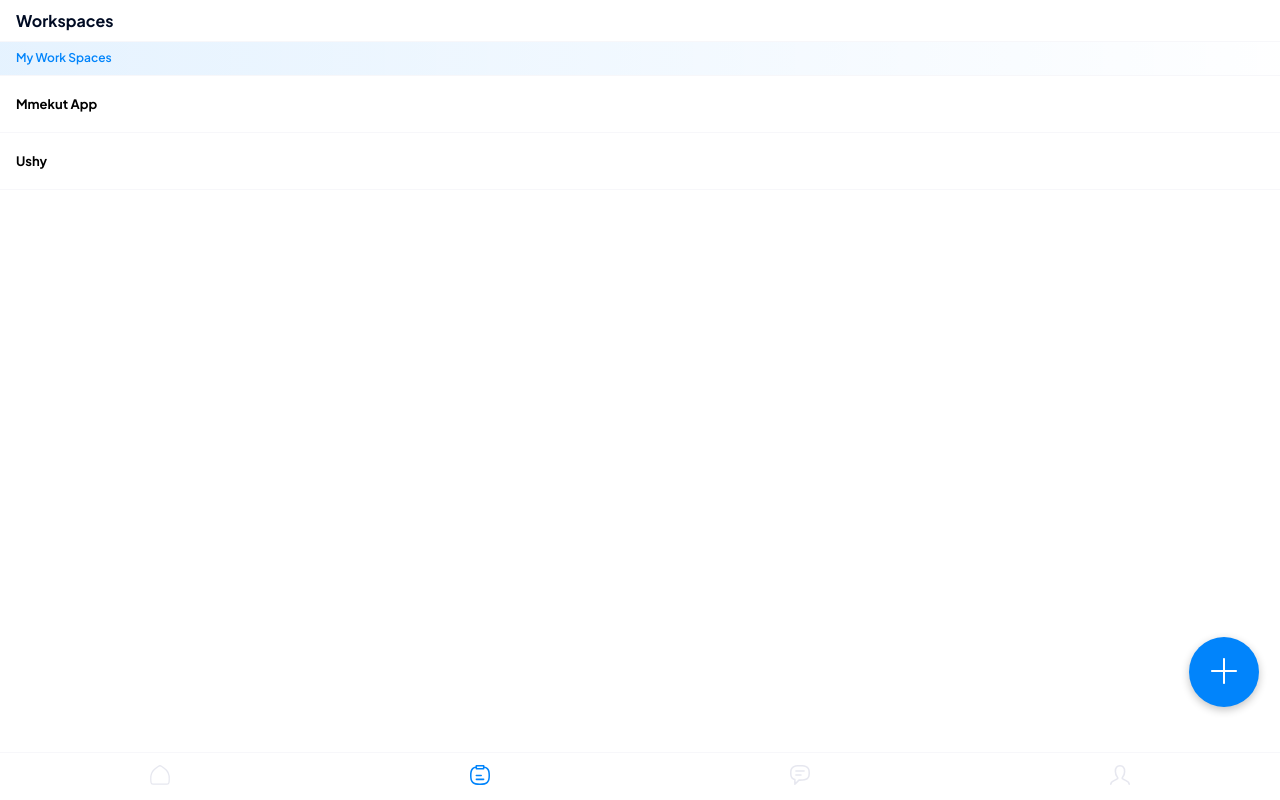
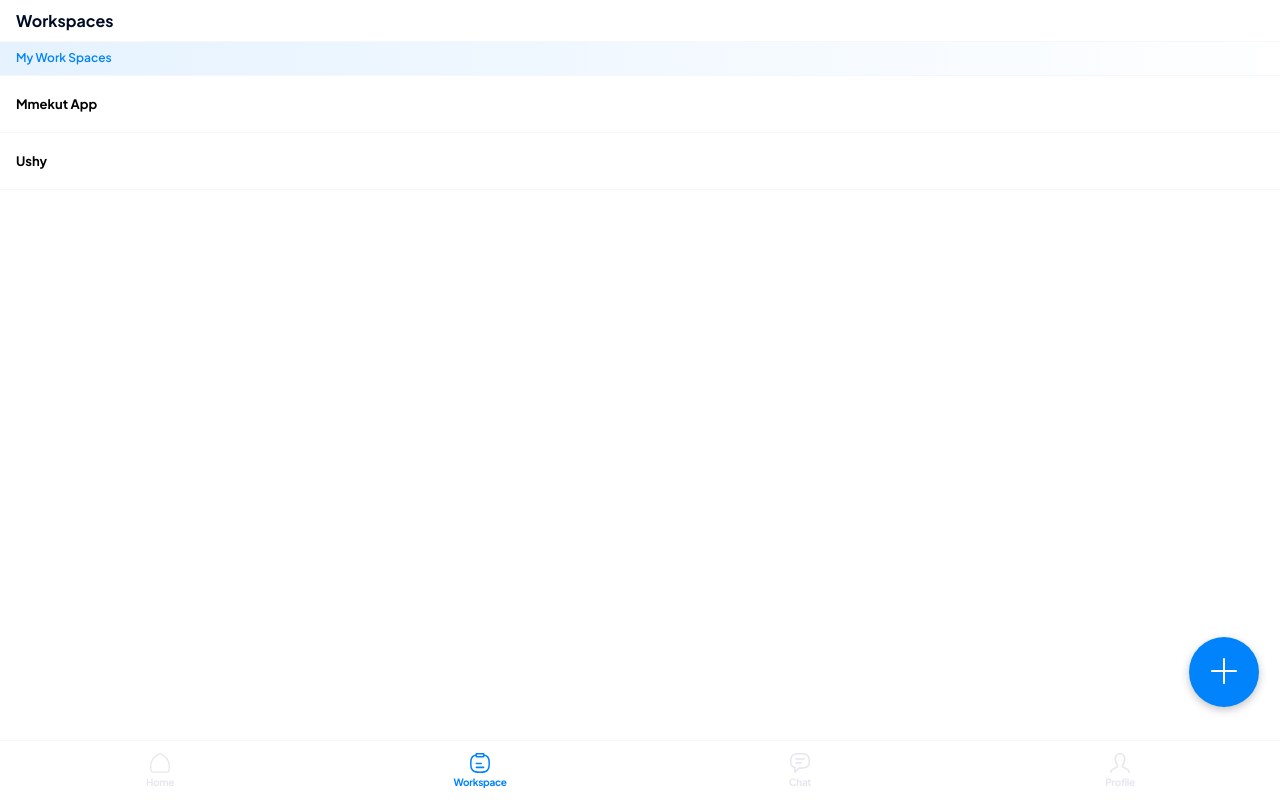
Before and after one commit to 9trocoder/mmekut, a React (Create React App) app: page /workspace in a window 1280 px wide. Built offline with nearby package versions, Linux system fonts and the light colour scheme.

Commit message:
Update workspacepage.js

```diff
--- a/src/pages/workspacepage/workspacepage.js
+++ b/src/pages/workspacepage/workspacepage.js
@@ -17,12 +17,16 @@ import {
   addIconNotActive,
   // arrowdownbutton,
   chatNotActive,
+  chatTextNotActive,
   dividerr,
   editIcon,
   headerBackIcon,
   homeIconNotActive,
+  homeTextNotActive,
   profileNotActive,
+  profileTextNotActive,
   taskActive,
+  workspaceTextActive,
 } from "../../Utils/tools";
 import "./workspacepage.css";
 import LinkCards from "../../components/LinkCards";
@@ -337,10 +341,14 @@ function Workspacepage() {
 
       <BottomNav
         homeIcon={homeIconNotActive}
+        homeText={homeTextNotActive}
         taskIcon={taskActive}
+        taskText={workspaceTextActive}
         addIcon={addIconNotActive}
         chatIcon={chatNotActive}
+        chatText={chatTextNotActive}
         profileIcon={profileNotActive}
+        profileText={profileTextNotActive}
         handleHomeClick={handleHomeClick}
         handleTaskClick={handleTaskClick}
         handleAddClick={handleWorkspaceAddClick}
```
